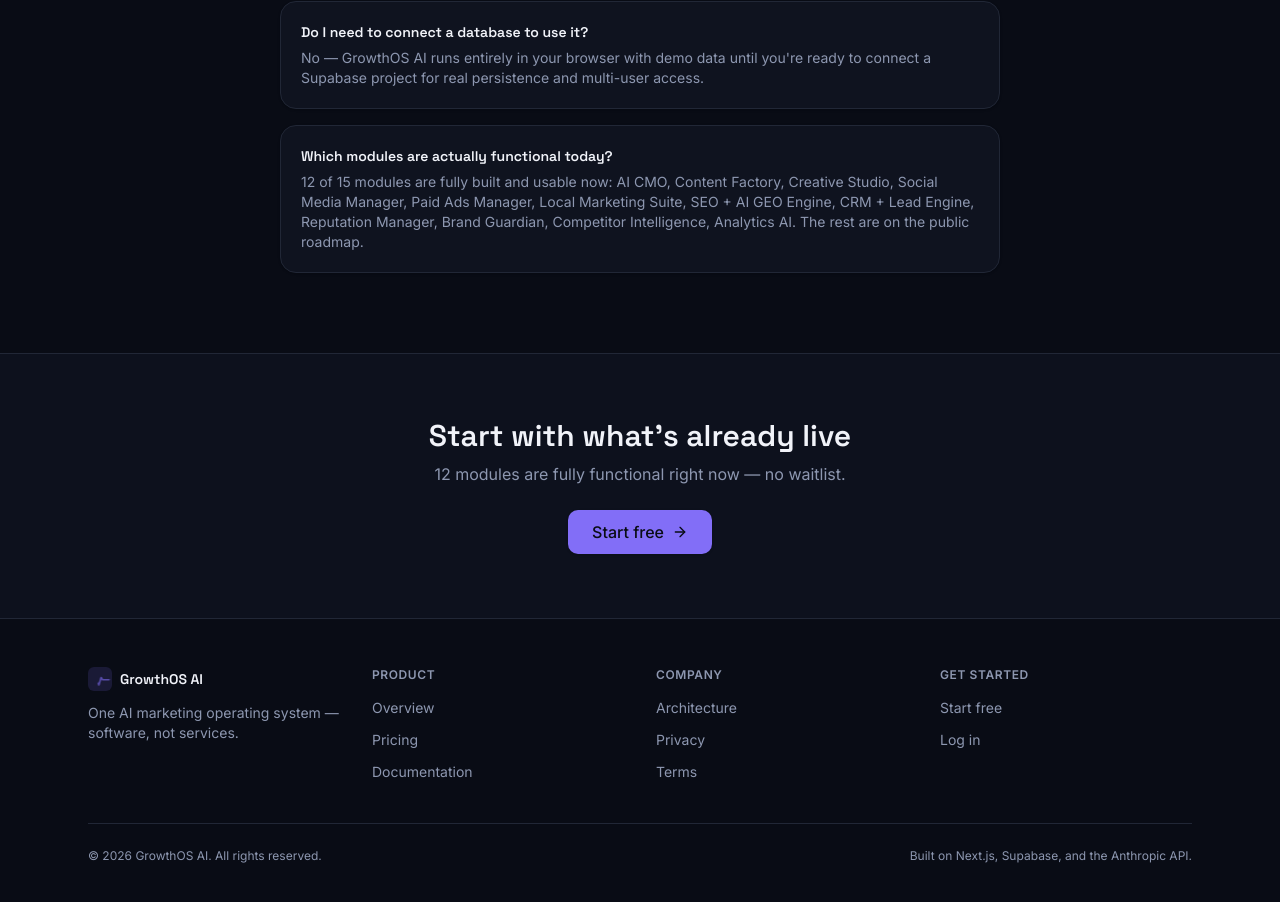
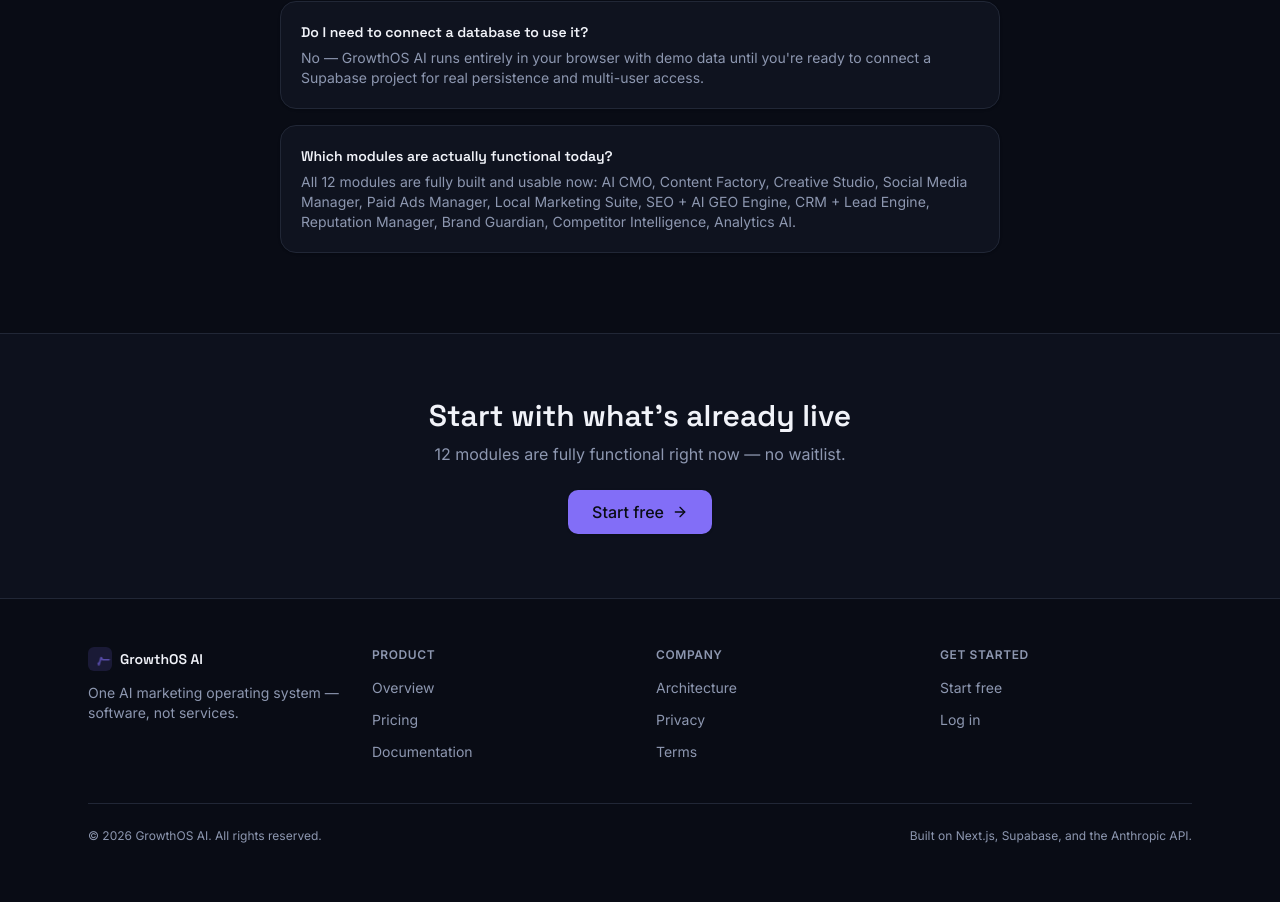
Before and after one commit to lucashayessmiller-sys/Growthos-V3, a Next.js app: page / in a window 1280 px wide. Shown: the part 2082-2984 px from the top of the page. Built offline with nearby package versions, Linux system fonts and the light colour scheme.

Commit message:
Update page.tsx

```diff
--- a/src/app/(marketing)/page.tsx
+++ b/src/app/(marketing)/page.tsx
@@ -24,7 +24,7 @@ const FAQS = [
   { question: "Is GrowthOS AI a marketing agency?", answer: "No. GrowthOS AI is software you run yourself — every AI-generated draft is reviewed and approved by you before it goes anywhere. There are no retainers, account managers, or hourly billing." },
   { question: "What happens if I don't configure an AI provider?", answer: "Every generation feature has a deterministic fallback, so the product is fully usable without any AI API key configured. Add an Anthropic API key when you want live AI generation." },
   { question: "Do I need to connect a database to use it?", answer: "No — GrowthOS AI runs entirely in your browser with demo data until you're ready to connect a Supabase project for real persistence and multi-user access." },
-  { question: "Which modules are actually functional today?", answer: `${liveModules.length} of 15 modules are fully built and usable now: ${liveModules.map((m) => m.name).join(", ")}. The rest are on the public roadmap.` },
+  { question: "Which modules are actually functional today?", answer: `All ${liveModules.length} modules are fully built and usable now: ${liveModules.map((m) => m.name).join(", ")}.` },
 ]
 
 export default function HomePage() {
```
